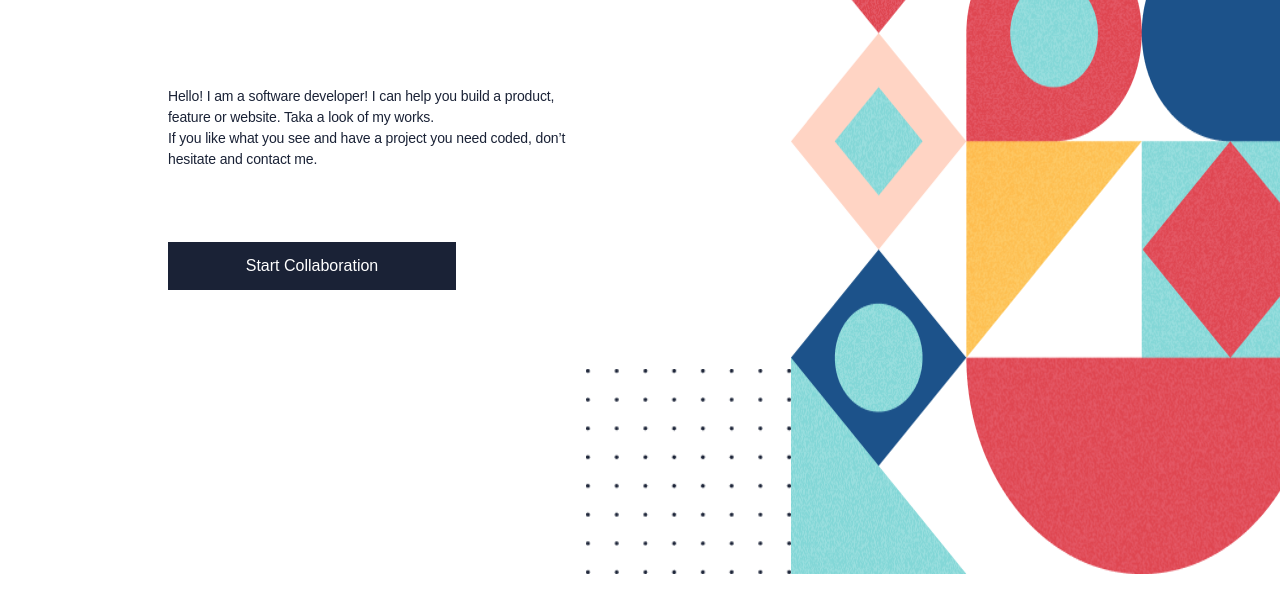
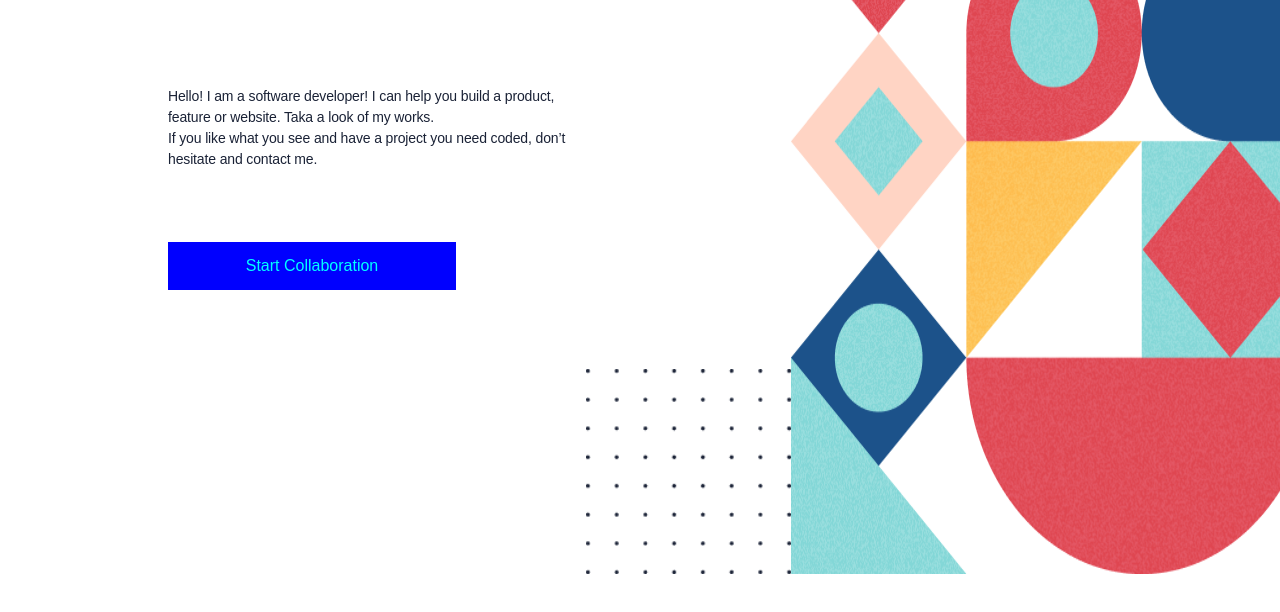
Before and after one commit to AbednegoKibitok/Microverse-Student-Project-1, a website: page index.html in a window 1280 px wide. In both pictures the pointer is over the button "Start Collaboration". Shown: the part 564-1176 px from the top of the page. Drawn offline with Linux system fonts and the light colour scheme.

Commit message:
Add button Animation

```diff
--- a/styles.css
+++ b/styles.css
@@ -68,6 +68,16 @@
     font-size: 110px;
     line-height: 100%;
     color: #1a2236;
+  }
+
+  .button1ds {
+    transition: all 2s ease-out;
+  }
+
+  .button1ds:hover,
+  .button1ds:focus {
+    background-color: #00f;
+    color: #0ff;
   }
 
   .contentds {
```
